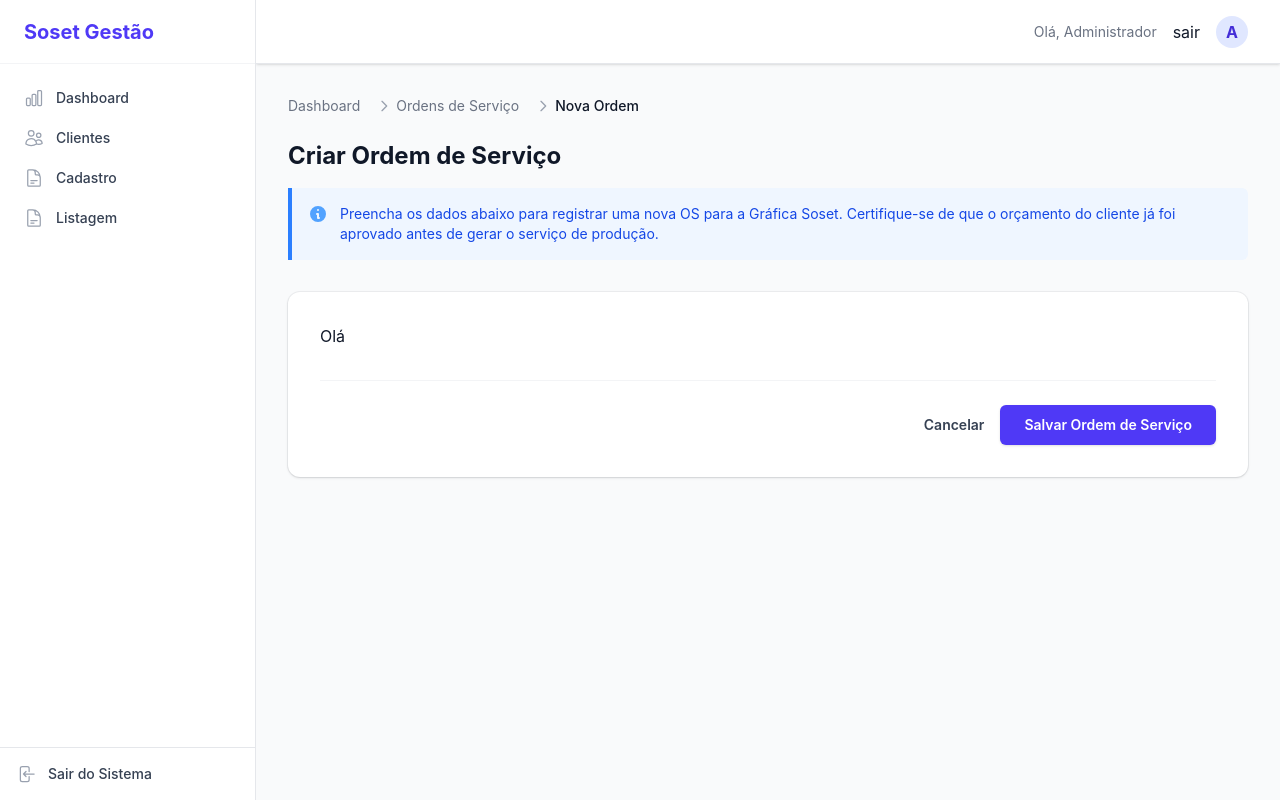
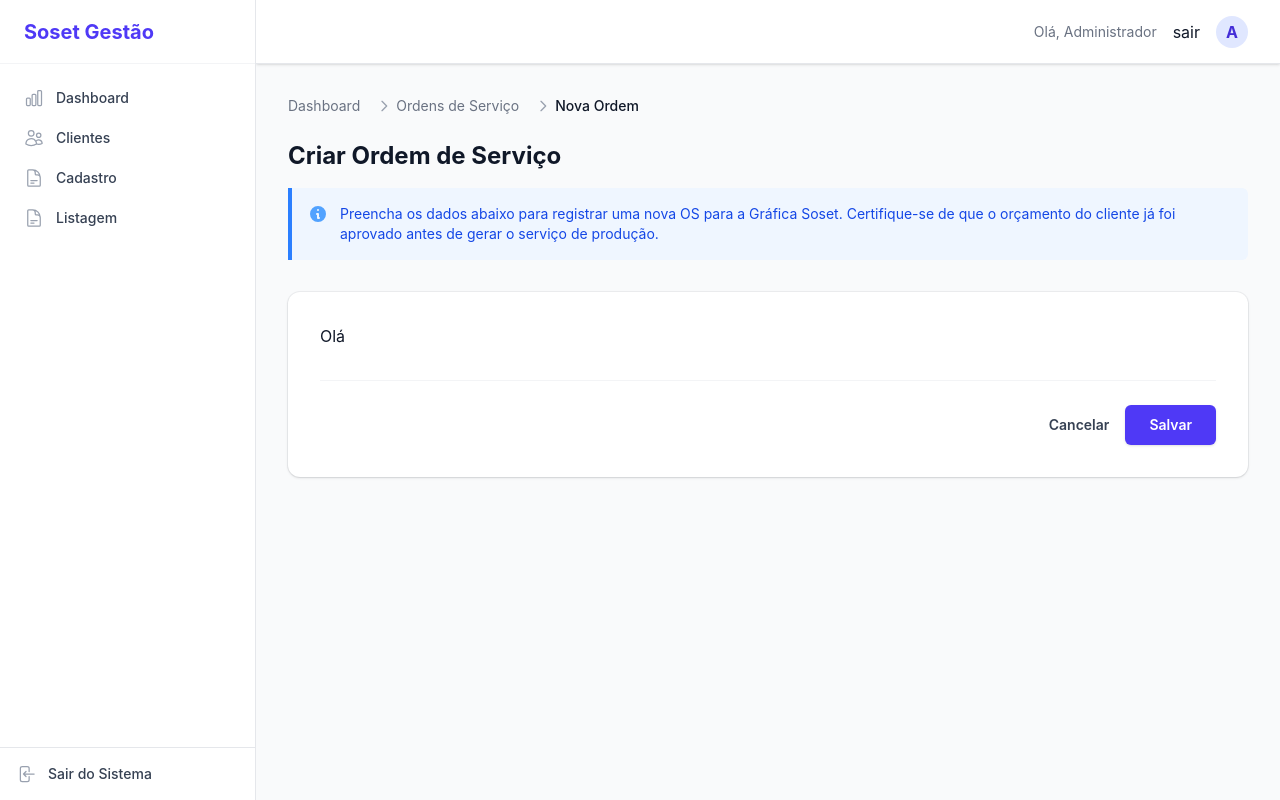
Before and after one commit to grafica-soset/front-admin, a Nuxt app: page /os in a window 1280 px wide. Built offline with nearby package versions, Linux system fonts and the light colour scheme; no server answers.

Commit message:
atualiza CardForm para suportar label e slot customizados

```diff
--- a/app/components/ui/CardForm.vue
+++ b/app/components/ui/CardForm.vue
@@ -1,24 +1,33 @@
 <script setup lang="ts">
+const props = defineProps<{
+  submitLabel?: string
+  loading?: boolean
+}>()
+
 const emit = defineEmits<{
   (e: 'submitForm'): void
+  (e: 'cancel'): void
 }>()
-
-const submitForm = () => {
-  console.log('Enviando dados...')
-  emit('submitForm')
-}
 </script>
 
 <template>
-  <form @submit.prevent="submitForm" class="bg-white shadow-sm ring-1 ring-gray-900/5 sm:rounded-xl p-6 md:p-8">
+  <form @submit.prevent="emit('submitForm')" class="bg-white shadow-sm ring-1 ring-gray-900/5 sm:rounded-xl p-6 md:p-8">
 
     <div>
       <slot />
     </div>
 
-    <div class="mt-8 flex items-center justify-end gap-x-4 border-t border-gray-100 pt-6">
-      <button type="button" class="text-sm font-semibold leading-6 text-gray-700 hover:text-gray-900 transition-colors">Cancelar</button>
-      <button type="submit" class="rounded-md bg-indigo-600 px-6 py-2.5 text-sm font-semibold text-white shadow-sm hover:bg-indigo-500 transition-colors">Salvar Ordem de Serviço</button>
+    <div class="mt-8 flex items-center justify-between border-t border-gray-100 pt-6">
+      <div>
+        <slot name="footer-left" />
+      </div>
+      <div class="flex items-center gap-x-4">
+        <button type="button" @click="emit('cancel')" class="text-sm font-semibold leading-6 text-gray-700 hover:text-gray-900 transition-colors">Cancelar</button>
+        <button type="submit" :disabled="loading" class="rounded-md bg-indigo-600 px-6 py-2.5 text-sm font-semibold text-white shadow-sm hover:bg-indigo-500 transition-colors disabled:opacity-50">
+          {{ loading ? 'Salvando...' : (submitLabel ?? 'Salvar') }}
+        </button>
+      </div>
     </div>
+
   </form>
 </template>
--- a/app/utils/models.ts
+++ b/app/utils/models.ts
@@ -12,4 +12,5 @@ export interface Customer {
     cpf: string
     state: string
     city: string
+    active?: boolean
 }
```
